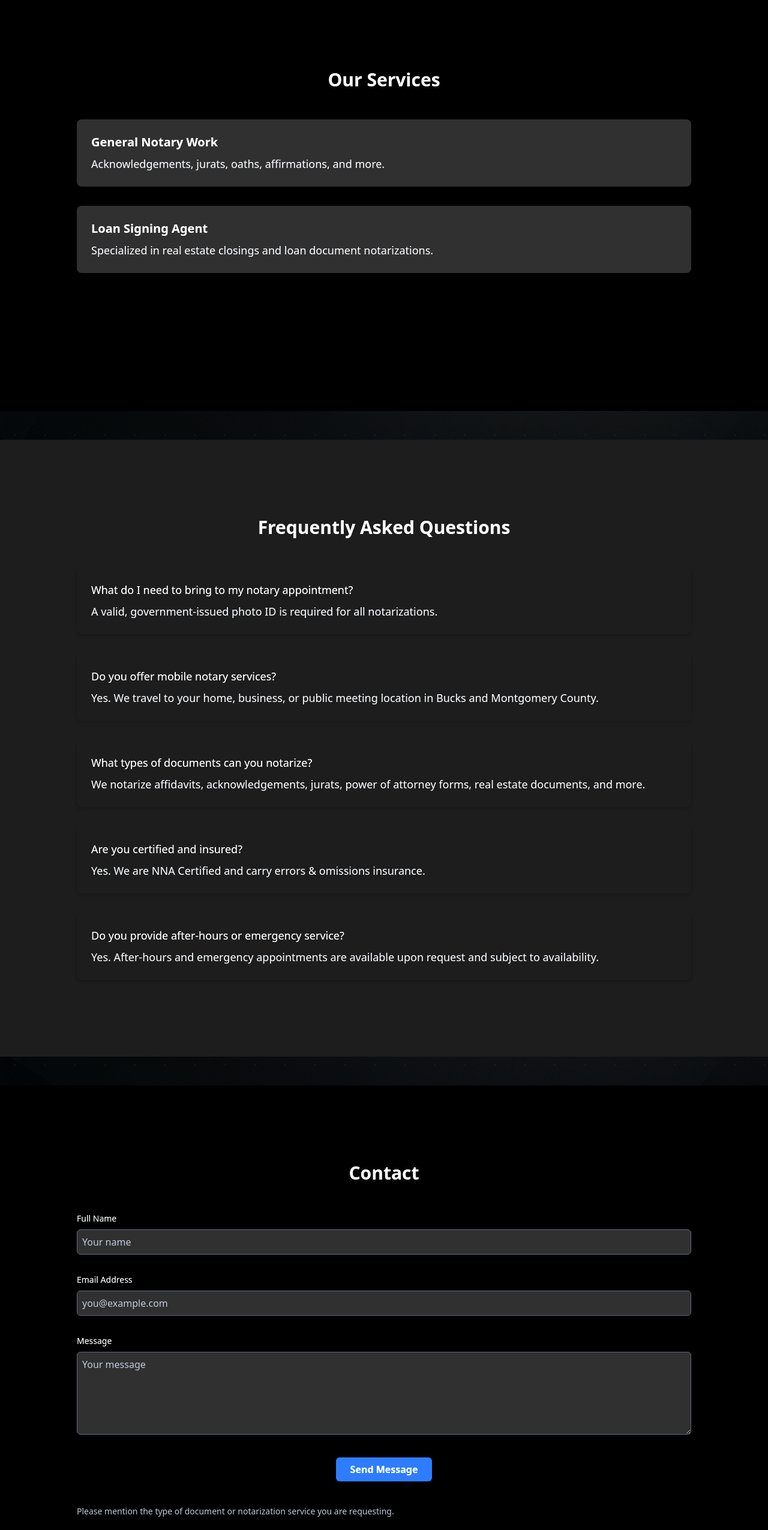
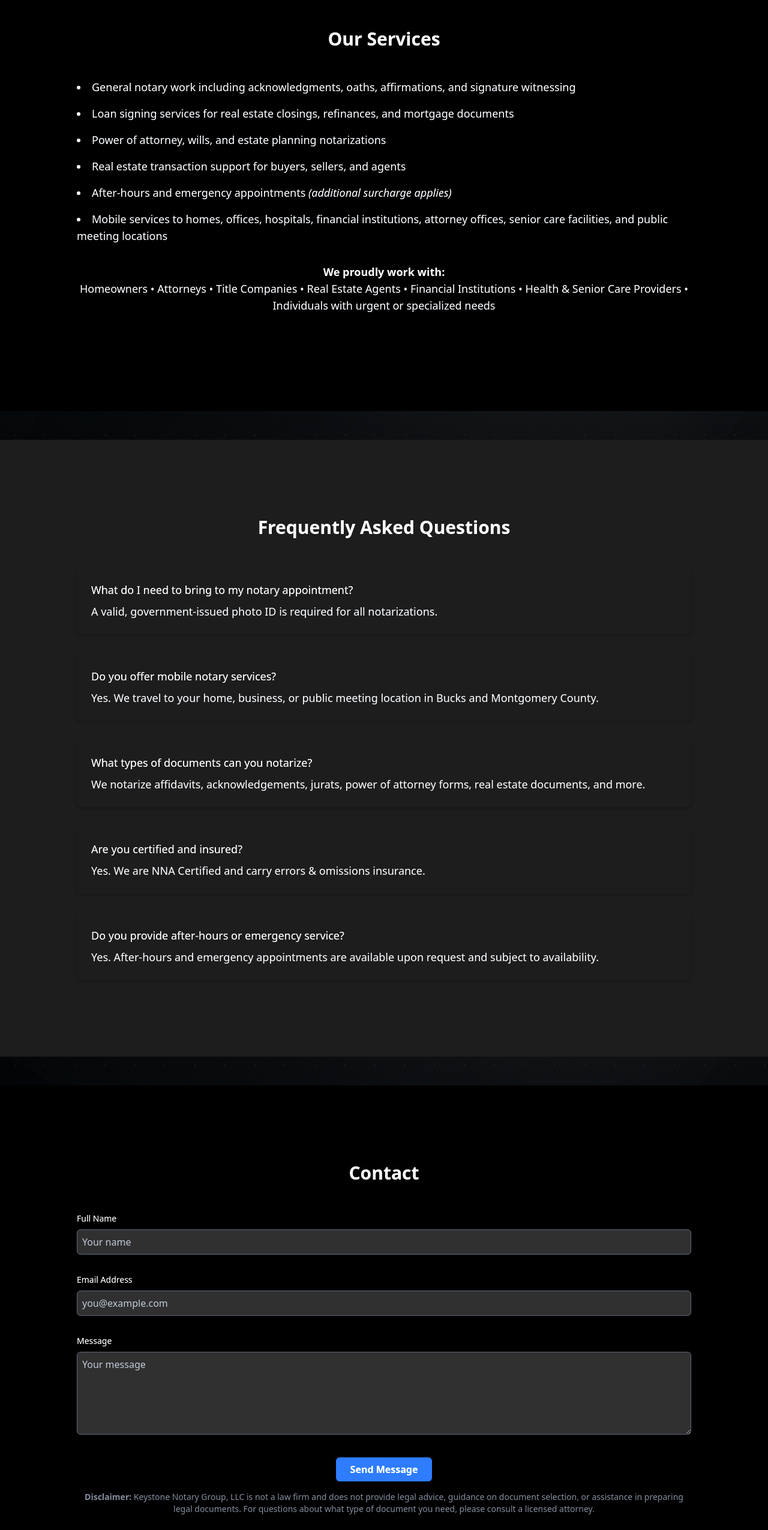
Before and after one commit to BikerViking/keystone-site, a React (Create React App) app: page / in a window 1280 px wide. Shown: the part 1900-4450 px from the top of the page at 60% size. Built offline with nearby package versions, Linux system fonts and the light colour scheme.

Commit message:
Update services content and add contact disclaimer

```diff
--- a/src/components/LandingHero.jsx
+++ b/src/components/LandingHero.jsx
@@ -100,18 +100,36 @@ export default function LandingHero() {
         <div className="mx-auto max-w-screen-lg w-full">
           <h2 className="mb-8 text-center text-3xl font-bold sm:mb-12">Our Services</h2>
           <div className="space-y-8">
-            <div className="rounded-lg bg-neutral-800 p-6 shadow-md">
-              <h3 className="text-xl font-semibold">General Notary Work</h3>
-              <p className="mt-2 text-lg text-gray-300">
-                Acknowledgements, jurats, oaths, affirmations, and more.
-              </p>
-            </div>
-            <div className="rounded-lg bg-neutral-800 p-6 shadow-md">
-              <h3 className="text-xl font-semibold">Loan Signing Agent</h3>
-              <p className="mt-2 text-lg text-gray-300">
-                Specialized in real estate closings and loan document notarizations.
-              </p>
-            </div>
+            <ul className="list-disc list-inside space-y-4 text-lg text-gray-300">
+              <li>
+                General notary work including acknowledgments, oaths, affirmations,
+                and signature witnessing
+              </li>
+              <li>
+                Loan signing services for real estate closings, refinances, and
+                mortgage documents
+              </li>
+              <li>Power of attorney, wills, and estate planning notarizations</li>
+              <li>
+                Real estate transaction support for buyers, sellers, and agents
+              </li>
+              <li>
+                After-hours and emergency appointments
+                <span className="italic"> (additional surcharge applies)</span>
+              </li>
+              <li>
+                Mobile services to homes, offices, hospitals, financial
+                institutions, attorney offices, senior care facilities, and public
+                meeting locations
+              </li>
+            </ul>
+            <p className="mt-6 text-center text-lg text-gray-300">
+              <strong>We proudly work with:</strong>
+              <br />
+              Homeowners &bull; Attorneys &bull; Title Companies &bull; Real Estate
+              Agents &bull; Financial Institutions &bull; Health &amp; Senior Care
+              Providers &bull; Individuals with urgent or specialized needs
+            </p>
           </div>
         </div>
       </section>
@@ -203,6 +221,12 @@ export default function LandingHero() {
               </button>
             </div>
           </form>
+          <p className="mt-4 text-center text-sm text-gray-500">
+            <strong>Disclaimer:</strong> Keystone Notary Group, LLC is not a law firm
+            and does not provide legal advice, guidance on document selection, or
+            assistance in preparing legal documents. For questions about what type of
+            document you need, please consult a licensed attorney.
+          </p>
           <p className="mt-8 text-sm text-gray-400 sm:mt-10">
             Please mention the type of document or notarization service you are requesting.
           </p>
--- a/src/pages/contact.jsx
+++ b/src/pages/contact.jsx
@@ -62,6 +62,12 @@ export default function ContactPage() {
             </button>
           </div>
         </form>
+        <p className="mt-4 text-center text-sm text-gray-500">
+          <strong>Disclaimer:</strong> Keystone Notary Group, LLC is not a law
+          firm and does not provide legal advice, guidance on document selection,
+          or assistance in preparing legal documents. For questions about what
+          type of document you need, please consult a licensed attorney.
+        </p>
         {/* Additional instructions and contact information */}
         <p className="mt-8 text-sm text-gray-400 sm:mt-10">
           Please mention the type of document or notarization service you are requesting.
```
